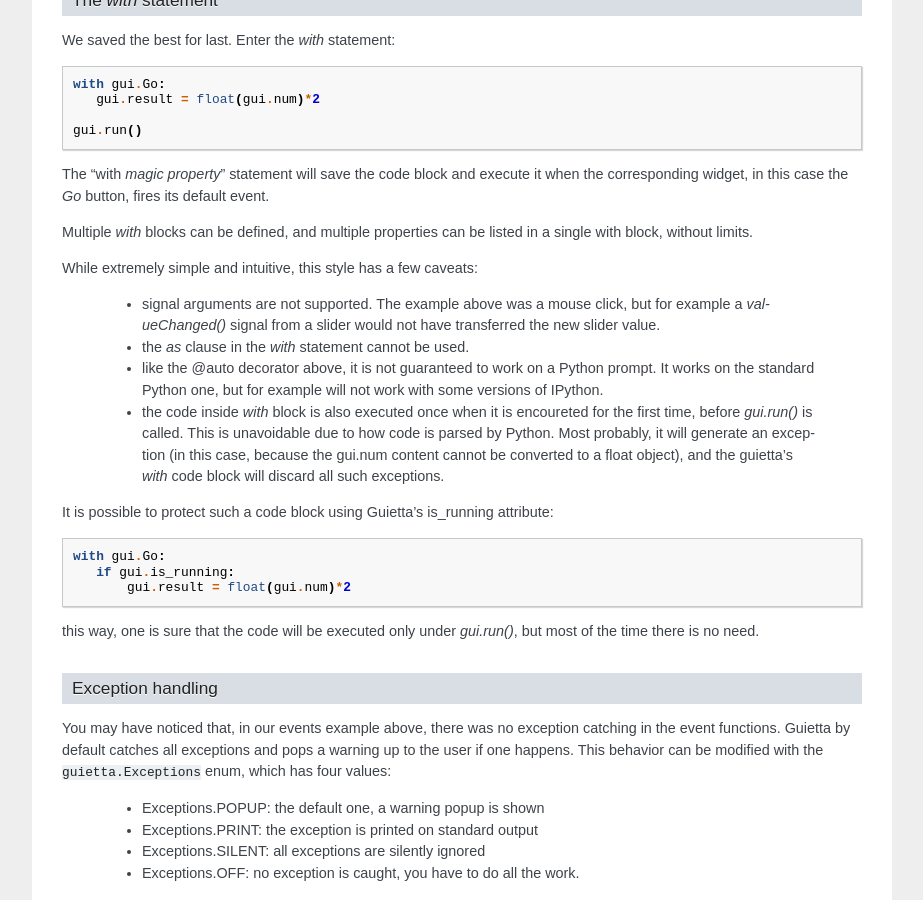
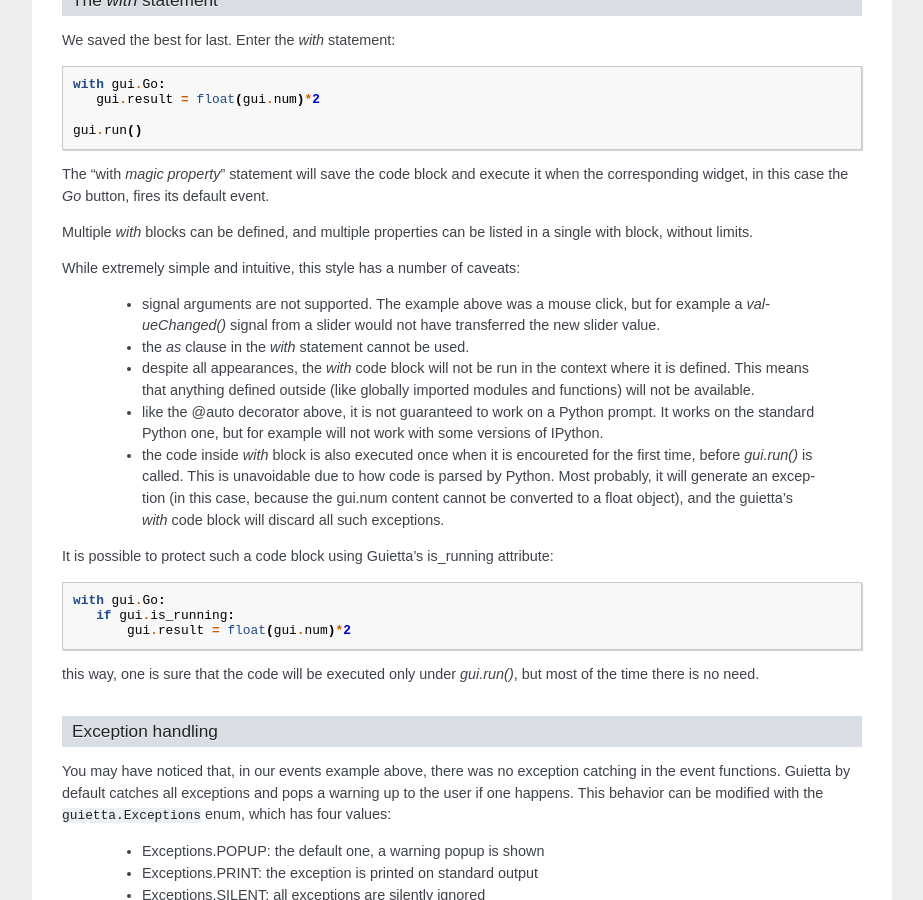
Before and after one commit to alfiopuglisi/guietta, a Sphinx documentation site: the page built from docs/tutorial.rst, in a window 1280 px wide and 900 px high, scrolled down 3839 px. Shown: the whole window, without its empty margins (198-1121 px from the left). Built offline with Sphinx 7.4.7, drawn with Linux system fonts in a browser that asks for light colours.

Commit message:
Added another warning about "with".

```diff
--- a/docs/tutorial.rst
+++ b/docs/tutorial.rst
@@ -252,12 +252,15 @@ default event.
 Multiple *with* blocks can be defined, and multiple properties can be
 listed in a single with block, without limits.
 
-While extremely simple and intuitive, this style has a few caveats:
+While extremely simple and intuitive, this style has a number of caveats:
 
     - signal arguments are not supported. The example above was a mouse click,
       but for example a *valueChanged()* signal from a slider would not have
       transferred the new slider value.
     - the *as* clause in the *with* statement cannot be used.
+    - despite all appearances, the *with* code block will not be run in the
+      context where it is defined. This means that anything defined outside
+      (like globally imported modules and functions) will not be available.
     - like the @auto decorator above, it is not guaranteed to work on
       a Python prompt. It works on the standard Python one, but for example
       will not work with some versions of IPython.
```
